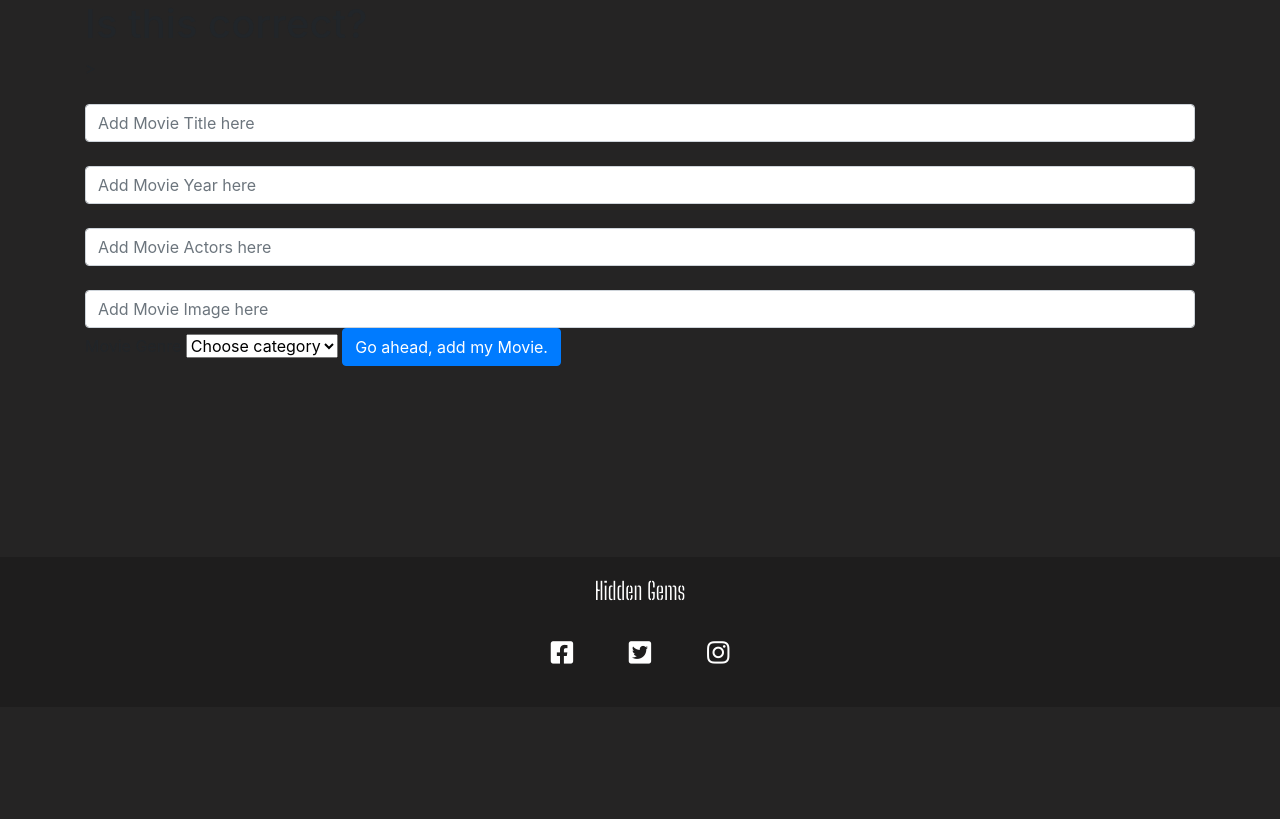
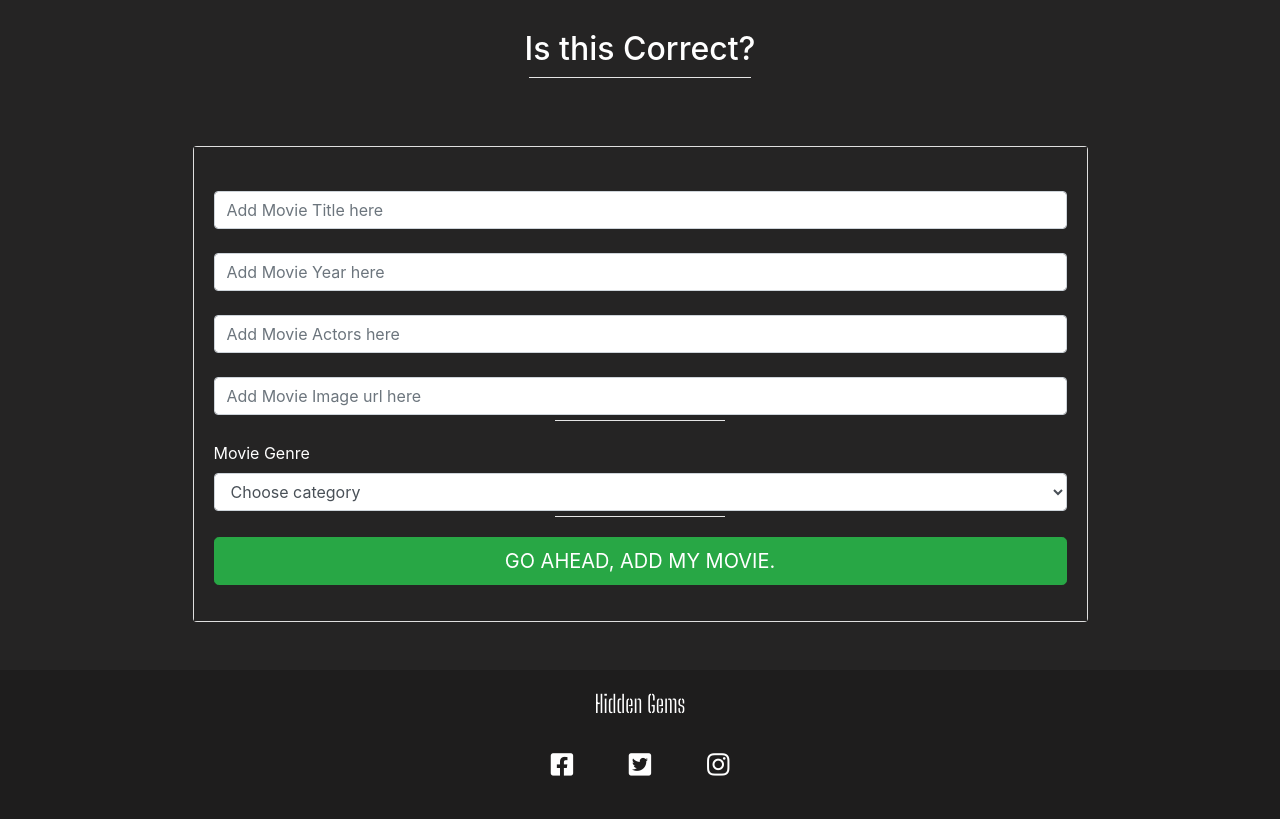
Before and after one commit to Code-Institute-Submissions/HiddenGems, a Flask app: page /find_movie in a window 1280 px wide. Shown: the part 93-912 px from the top of the page. Before the commit the page ends 757 px from the top, so only its background shows below. Run offline with Flask 2, Linux system fonts and the light colour scheme; data that the repository does not hold is empty; some libraries are stand-ins or nearby versions.

Commit message:
Extend styling changes to edit_movie.html and find_movie.html

```diff
--- a/templates/find_movie.html
+++ b/templates/find_movie.html
@@ -2,9 +2,18 @@
 {% block content %}
 
  <body onload="setDetails()">
-<h1>Is this correct?</h1>
+<div class="gems-title-div">
+  <h2 class="gems-title">Is this Correct?</h2>
+  <hr class="block-divider block-divider-bottom-margin">
+</div>
 
-<form method="POST" action="{{ url_for('find_movie')}}">>
+
+<div class="container">
+    <div class="row">
+      <div class="col-sm-9 col-md-7 col-lg-10 mx-auto">
+        <div class="card card-signin my-5">
+          <div class="card-body">
+            <form method="POST" action="{{ url_for('find_movie')}}">
               <div class="form-group">
                 <label for="movietitle"></label>
                 <input type="text" name="movietitle" class="form-control" id="movietitle" placeholder="Add Movie Title here">
@@ -13,17 +22,25 @@
                 <label for="movieactors"></label>
                 <input type="text" name="movieactors" class="form-control" id="movieactors" placeholder="Add Movie Actors here">
                 <label for="movieimage"></label>
-    <input type="text" name="movieimage" class="form-control" id="movieimage" placeholder="Add Movie Image here">
-    <label for="category_name">Movie Genre</label>
-    <select id="category_name" name="category_name" class="validate" required>
+                <input type="text" name="movieimage" class="form-control" id="movieimage" placeholder="Add Movie Image url here">
+                <hr class="block-divider block-divider-bottom-margin">
+                <label for="category_name" class="gems-body">Movie Genre</label>
+                <select id="category_name" name="category_name" class="validate form-control" required>
                   <option value="" disabled selected>Choose category</option>
                   {% for category in categories %}
                       <option value="{{ category.category_name }}">{{ category.category_name }}</option>
                   {% endfor %}
                 </select>
-    <button id="searchMovie" type="submit" class="btn btn-primary">Go ahead, add my Movie.</button>
+                <!-- <button id="searchMovie" type="submit" class="btn btn-primary">Go ahead, add my Movie.</button> -->
+                <hr class="block-divider block-divider-bottom-margin">
+                <button id="searchMovie"class="btn btn-lg btn-success btn-block text-uppercase" type="submit">Go ahead, add my Movie.</button>
               </div>
             </form>
+          </div>
+        </div>
+      </div>
+    </div>
+  </div>
 
 
 
```
Also changed, not shown: templates/edit_movie.html (+22 -5 lines). Lines whose indentation alone changed are shown as unchanged.
